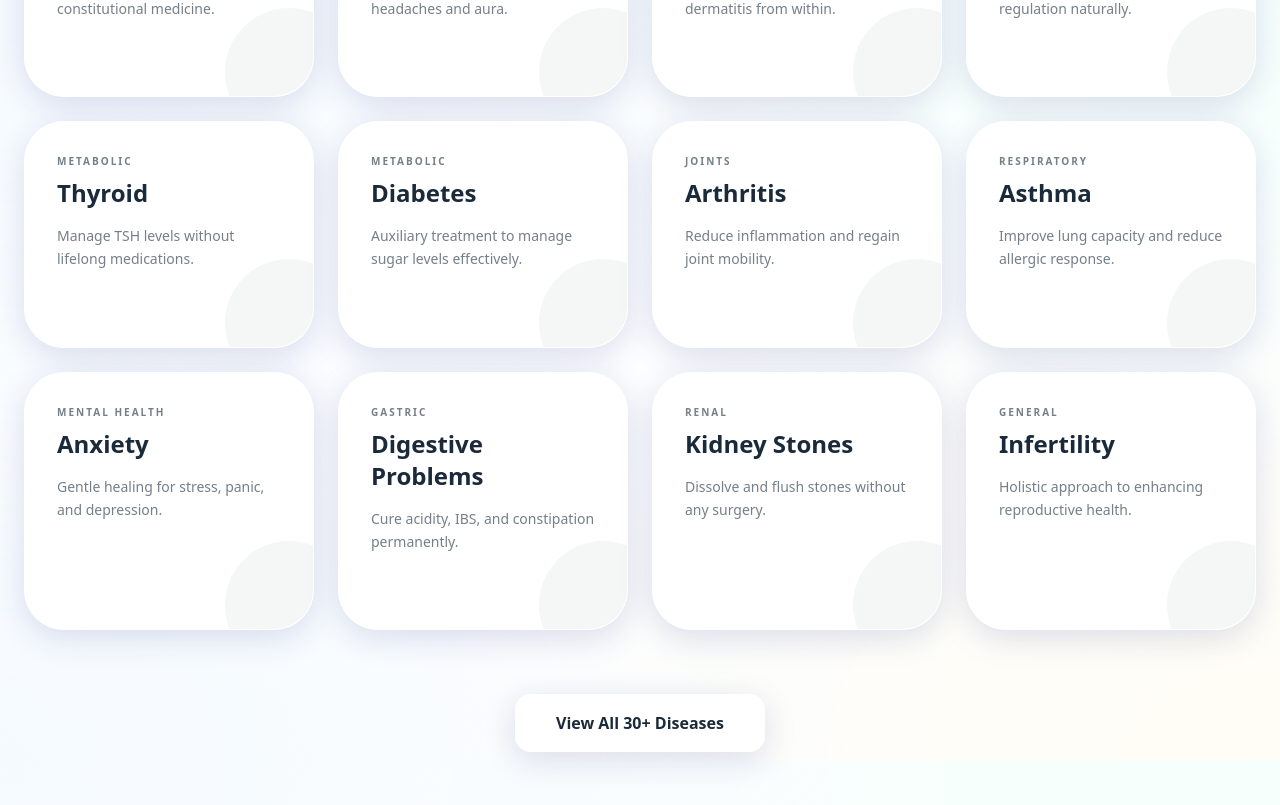
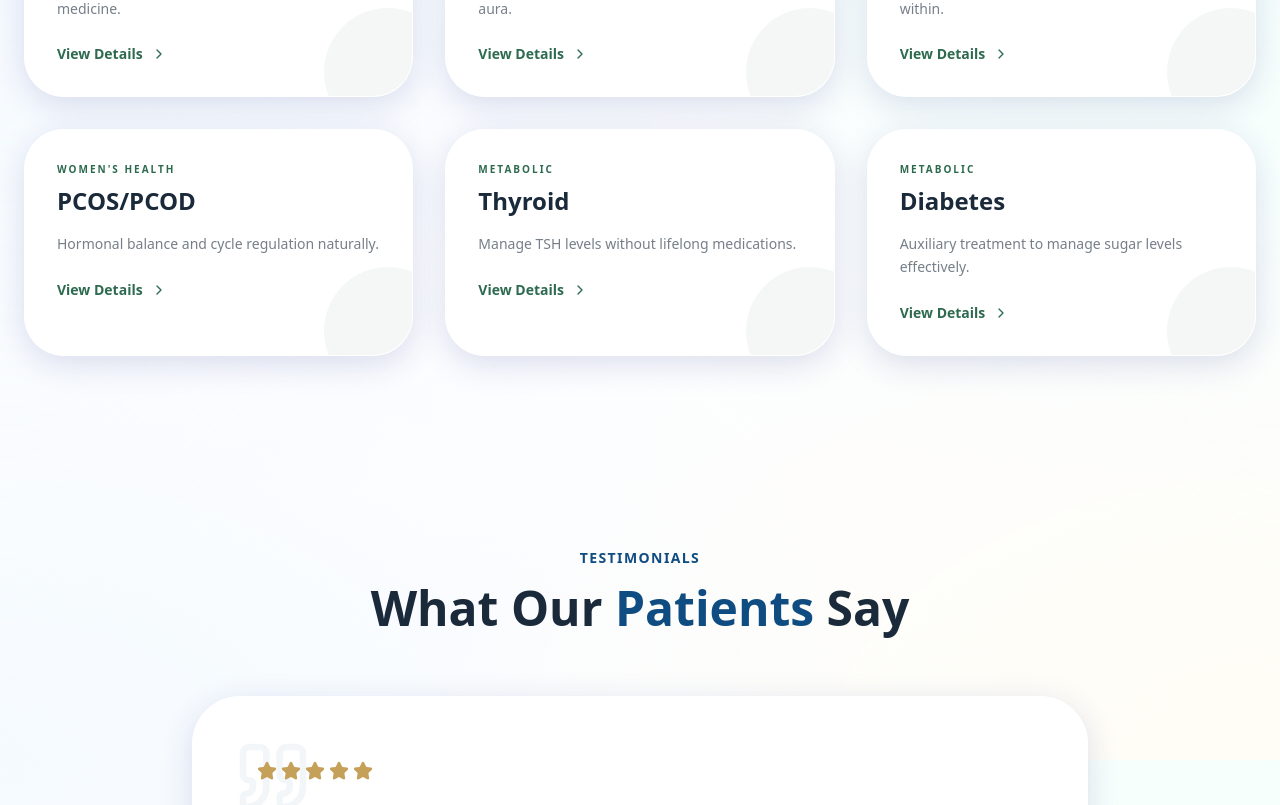
Before and after one commit to JainilSharma02/homeopathy-, a Next.js app: page / in a window 1280 px wide. Shown: the part 3240-4045 px from the top of the page. Built offline with nearby package versions, Linux system fonts and the light colour scheme.

Commit message:
feat: add interactive disease detail modals with medicine info & usage

```diff
--- a/src/components/sections/DiseasesWeTreat.tsx
+++ b/src/components/sections/DiseasesWeTreat.tsx
@@ -1,26 +1,69 @@
 "use client";
 
-import { motion } from "framer-motion";
-import { Search, ChevronRight } from "lucide-react";
+import { motion, AnimatePresence } from "framer-motion";
+import { Search, ChevronRight, X, Info, Pill, BookOpen, ShoppingBag, CheckCircle2 } from "lucide-react";
 import { useState } from "react";
 
 const diseases = [
-  { name: "Hair Loss", category: "Cosmetic", desc: "Regrow your hair naturally with constitutional medicine." },
-  { name: "Migraine", category: "Neurological", desc: "Permanent relief from chronic headaches and aura." },
-  { name: "Skin Allergy", category: "Dermatology", desc: "Heal eczema, psoriasis, and dermatitis from within." },
-  { name: "PCOS/PCOD", category: "Women's Health", desc: "Hormonal balance and cycle regulation naturally." },
-  { name: "Thyroid", category: "Metabolic", desc: "Manage TSH levels without lifelong medications." },
-  { name: "Diabetes", category: "Metabolic", desc: "Auxiliary treatment to manage sugar levels effectively." },
-  { name: "Arthritis", category: "Joints", desc: "Reduce inflammation and regain joint mobility." },
-  { name: "Asthma", category: "Respiratory", desc: "Improve lung capacity and reduce allergic response." },
-  { name: "Anxiety", category: "Mental Health", desc: "Gentle healing for stress, panic, and depression." },
-  { name: "Digestive Problems", category: "Gastric", desc: "Cure acidity, IBS, and constipation permanently." },
-  { name: "Kidney Stones", category: "Renal", desc: "Dissolve and flush stones without any surgery." },
-  { name: "Infertility", category: "General", desc: "Holistic approach to enhancing reproductive health." },
+  {
+    name: "Hair Loss",
+    category: "Cosmetic",
+    desc: "Regrow your hair naturally with constitutional medicine.",
+    info: "Homeopathy treats the root cause of hair fall like hormonal imbalance, stress, or nutritional deficiencies.",
+    medicines: ["Fluoric Acid", "Lycopodium", "Phosphorus"],
+    usage: "Take 4 pills twice a day before meals. Avoid strong-smelling food for 30 mins.",
+    howToGet: "Consult our specialist to get a personalized constitutional kit."
+  },
+  {
+    name: "Migraine",
+    category: "Neurological",
+    desc: "Permanent relief from chronic headaches and aura.",
+    info: "We focus on reducing the frequency and intensity of attacks by balancing the nervous system.",
+    medicines: ["Belladonna", "Glonoinum", "Sanguinaria"],
+    usage: "2 drops on tongue during acute pain. Regular dose: 4 pills thrice a day.",
+    howToGet: "Select Migraine Relief Pack from our specialized pharmacy."
+  },
+  {
+    name: "Skin Allergy",
+    category: "Dermatology",
+    desc: "Heal eczema, psoriasis, and dermatitis from within.",
+    info: "Homeopathic remedies purify the blood and boost immunity to prevent recurring allergic reactions.",
+    medicines: ["Apis Mellifica", "Graphites", "Sulphur"],
+    usage: "Dissolve 4 pills in half a cup of water. Sip slowly. Repeat 4 times daily.",
+    howToGet: "Visit clinic for a detailed skin analysis and prescription."
+  },
+  {
+    name: "PCOS/PCOD",
+    category: "Women's Health",
+    desc: "Hormonal balance and cycle regulation naturally.",
+    info: "Effective treatment to regularize periods, reduce cysts, and manage weight or acne naturally.",
+    medicines: ["Pulsatilla", "Sepia", "Lachesis"],
+    usage: "Regular monthly cycle protocol: 4 pills twice daily. Consult for exact timing.",
+    howToGet: "Available after a detailed hormonal profiling session."
+  },
+  {
+    name: "Thyroid",
+    category: "Metabolic",
+    desc: "Manage TSH levels without lifelong medications.",
+    info: "Stimulates the thyroid gland to function properly and restore metabolic balance.",
+    medicines: ["Thyroidinum", "Iodium", "Calcarea Carb"],
+    usage: "Morning dose on empty stomach. Avoid caffeine for 1 hour after intake.",
+    howToGet: "Order the Thyroid Management Kit through our online portal."
+  },
+  {
+    name: "Diabetes",
+    category: "Metabolic",
+    desc: "Auxiliary treatment to manage sugar levels effectively.",
+    info: "Helps in preventing complications and managing glucose levels alongside regular regime.",
+    medicines: ["Syzygium Jambolanum", "Gymnema", "Uranium Nit"],
+    usage: "10 drops in water, 15 minutes before breakfast and dinner.",
+    howToGet: "Add to your monthly wellness subscription."
+  },
 ];
 
 export default function DiseasesWeTreat() {
   const [searchTerm, setSearchTerm] = useState("");
+  const [selectedDisease, setSelectedDisease] = useState<null | typeof diseases[0]>(null);
 
   const filteredDiseases = diseases.filter(d =>
     d.name.toLowerCase().includes(searchTerm.toLowerCase()) ||
@@ -47,40 +90,131 @@ export default function DiseasesWeTreat() {
           </div>
         </div>
 
-        <div className="grid grid-cols-1 md:grid-cols-2 lg:grid-cols-4 gap-6">
+        <div className="grid grid-cols-1 md:grid-cols-2 lg:grid-cols-3 gap-8">
           {filteredDiseases.map((d, i) => (
             <motion.div
               key={d.name}
-              initial={{ opacity: 0, scale: 0.9 }}
-              whileInView={{ opacity: 1, scale: 1 }}
-              transition={{ delay: i * 0.05 }}
+              initial={{ opacity: 0, y: 20 }}
+              whileInView={{ opacity: 1, y: 0 }}
+              transition={{ delay: i * 0.1 }}
               viewport={{ once: true }}
-              className="group glass p-8 rounded-[2.5rem] hover:bg-primary-green/10 border-transparent hover:border-primary-green/20 transition-all duration-500 cursor-pointer overflow-hidden relative shadow-sm hover:shadow-xl"
+              onClick={() => setSelectedDisease(d)}
+              className="group glass p-8 rounded-[2.5rem] hover:bg-primary-green/5 border-transparent hover:border-primary-green/20 transition-all duration-500 cursor-pointer overflow-hidden relative shadow-sm hover:shadow-xl"
             >
               <div className="relative z-10">
-                <span className="text-[10px] font-bold uppercase tracking-[0.2em] opacity-60 group-hover:opacity-100 mb-2 block">{d.category}</span>
-                <h4 className="text-2xl font-bold mb-4 group-hover:translate-x-2 transition-transform">{d.name}</h4>
-                <p className="text-sm opacity-60 leading-relaxed mb-6">
+                <span className="text-[10px] font-bold uppercase tracking-[0.2em] text-primary-green mb-2 block">{d.category}</span>
+                <h4 className="text-2xl font-bold mb-4">{d.name}</h4>
+                <p className="text-sm text-foreground/60 leading-relaxed mb-6">
                   {d.desc}
                 </p>
-                <div className="flex items-center space-x-2 text-sm font-bold text-primary-green opacity-0 group-hover:opacity-100 group-hover:translate-x-2 transition-all">
-                  <span>Learn More</span>
+                <div className="flex items-center space-x-2 text-sm font-bold text-primary-green group-hover:translate-x-2 transition-all">
+                  <span>View Details</span>
                   <ChevronRight className="w-4 h-4" />
                 </div>
               </div>
 
-              {/* Decorative background circle */}
-              <div className="absolute -bottom-10 -right-10 w-32 h-32 bg-primary-green/5 rounded-full group-hover:scale-[3] group-hover:bg-white/10 transition-all duration-700" />
+              <div className="absolute -bottom-10 -right-10 w-32 h-32 bg-primary-green/5 rounded-full group-hover:scale-[3] transition-all duration-700" />
             </motion.div>
           ))}
         </div>
+      </div>
 
-        <div className="mt-16 text-center">
-            <button className="glass px-10 py-4 rounded-2xl font-bold border-transparent hover:border-primary-green/20 hover:bg-primary-green/5 text-foreground transition-all">
-                View All 30+ Diseases
-            </button>
-        </div>
-      </div>
+      {/* Disease Detail Modal */}
+      <AnimatePresence>
+        {selectedDisease && (
+          <motion.div
+            initial={{ opacity: 0 }}
+            animate={{ opacity: 1 }}
+            exit={{ opacity: 0 }}
+            className="fixed inset-0 z-[100] flex items-center justify-center p-4 md:p-8 bg-black/40 backdrop-blur-md"
+            onClick={() => setSelectedDisease(null)}
+          >
+            <motion.div
+              initial={{ scale: 0.9, y: 20 }}
+              animate={{ scale: 1, y: 0 }}
+              exit={{ scale: 0.9, y: 20 }}
+              onClick={(e) => e.stopPropagation()}
+              className="bg-white dark:bg-slate-900 w-full max-w-4xl max-h-[90vh] overflow-y-auto rounded-[3rem] shadow-2xl relative"
+            >
+              {/* Close Button */}
+              <button
+                onClick={() => setSelectedDisease(null)}
+                className="absolute top-8 right-8 p-2 bg-slate-100 dark:bg-slate-800 rounded-full hover:rotate-90 transition-all duration-300 z-10"
+              >
+                <X className="w-6 h-6" />
+              </button>
+
+              <div className="grid grid-cols-1 lg:grid-cols-2">
+                {/* Left - Visual/Title */}
+                <div className="bg-primary-green/5 p-12 flex flex-col justify-center">
+                  <span className="text-primary-green font-bold uppercase tracking-widest text-xs mb-4">{selectedDisease.category}</span>
+                  <h2 className="text-4xl md:text-5xl font-display font-bold mb-6 text-slate-900 dark:text-white">{selectedDisease.name}</h2>
+                  <p className="text-lg text-slate-600 dark:text-slate-400 leading-relaxed italic border-l-4 border-primary-green pl-6">
+                    "{selectedDisease.desc}"
+                  </p>
+                </div>
+
+                {/* Right - Content */}
+                <div className="p-8 md:p-12 space-y-8">
+                  <div className="space-y-4">
+                    <div className="flex items-center space-x-3 text-primary-green font-bold">
+                      <Info className="w-5 h-5" />
+                      <span>About the Condition</span>
+                    </div>
+                    <p className="text-slate-600 dark:text-slate-400 leading-relaxed">
+                      {selectedDisease.info}
+                    </p>
+                  </div>
+
+                  <div className="space-y-4">
+                    <div className="flex items-center space-x-3 text-primary-green font-bold">
+                      <Pill className="w-5 h-5" />
+                      <span>Related Medicines</span>
+                    </div>
+                    <div className="flex flex-wrap gap-2">
+                      {selectedDisease.medicines.map((m) => (
+                        <span key={m} className="bg-primary-green/10 text-primary-green px-4 py-2 rounded-full text-sm font-medium flex items-center">
+                          <CheckCircle2 className="w-4 h-4 mr-2" />
+                          {m}
+                        </span>
+                      ))}
+                    </div>
+                  </div>
+
+                  <div className="space-y-4">
+                    <div className="flex items-center space-x-3 text-primary-green font-bold">
+                      <BookOpen className="w-5 h-5" />
+                      <span>How to Use</span>
+                    </div>
+                    <p className="text-slate-600 dark:text-slate-400 italic">
+                      {selectedDisease.usage}
+                    </p>
+                  </div>
+
+                  <div className="bg-slate-50 dark:bg-slate-800/50 p-8 rounded-3xl space-y-4">
+                    <div className="flex items-center space-x-3 text-primary-green font-bold">
+                      <ShoppingBag className="w-5 h-5" />
+                      <span>How to Get Medicine?</span>
+                    </div>
+                    <p className="text-sm text-slate-600 dark:text-slate-400">
+                      {selectedDisease.howToGet}
+                    </p>
+                    <button
+                      onClick={() => {
+                        setSelectedDisease(null);
+                        window.location.href = "#appointment";
+                      }}
+                      className="w-full bg-primary-green text-white py-4 rounded-xl font-bold shadow-lg shadow-primary-green/20 hover:scale-[1.02] active:scale-[0.98] transition-all"
+                    >
+                      Book Consultation Now
+                    </button>
+                  </div>
+                </div>
+              </div>
+            </motion.div>
+          </motion.div>
+        )}
+      </AnimatePresence>
     </section>
   );
 }
```
